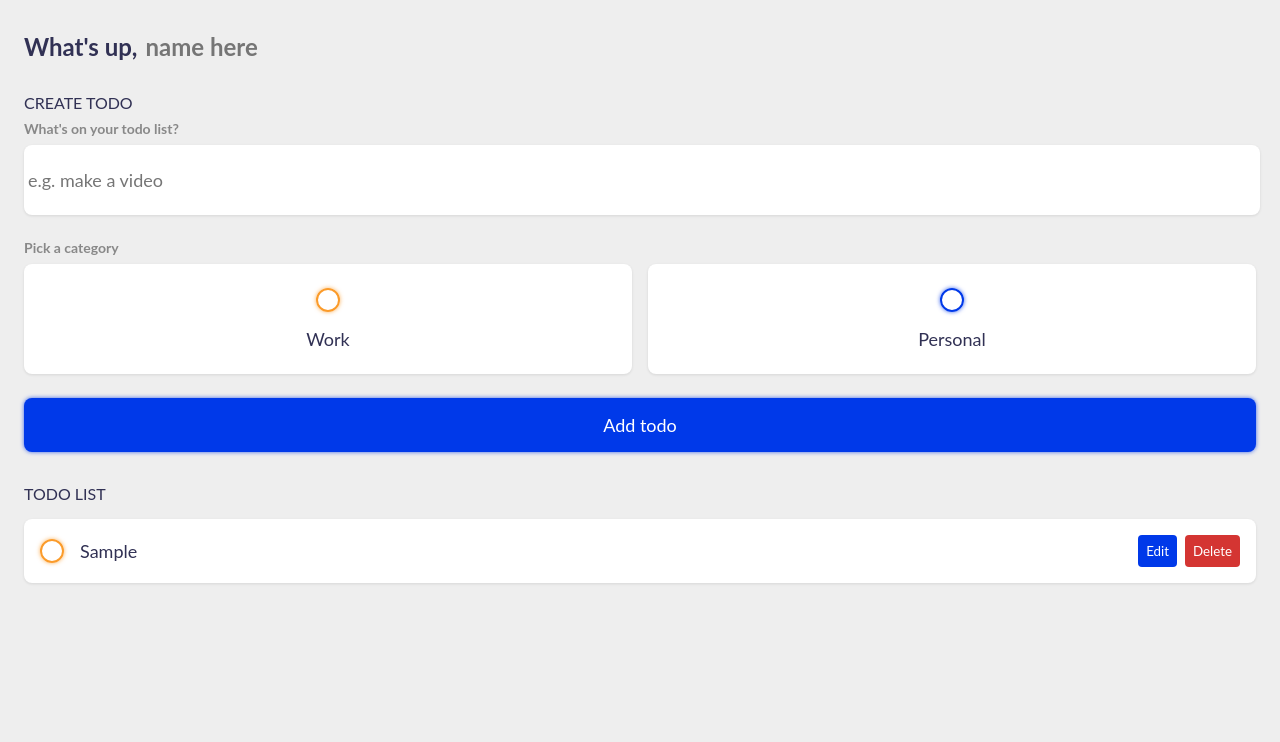
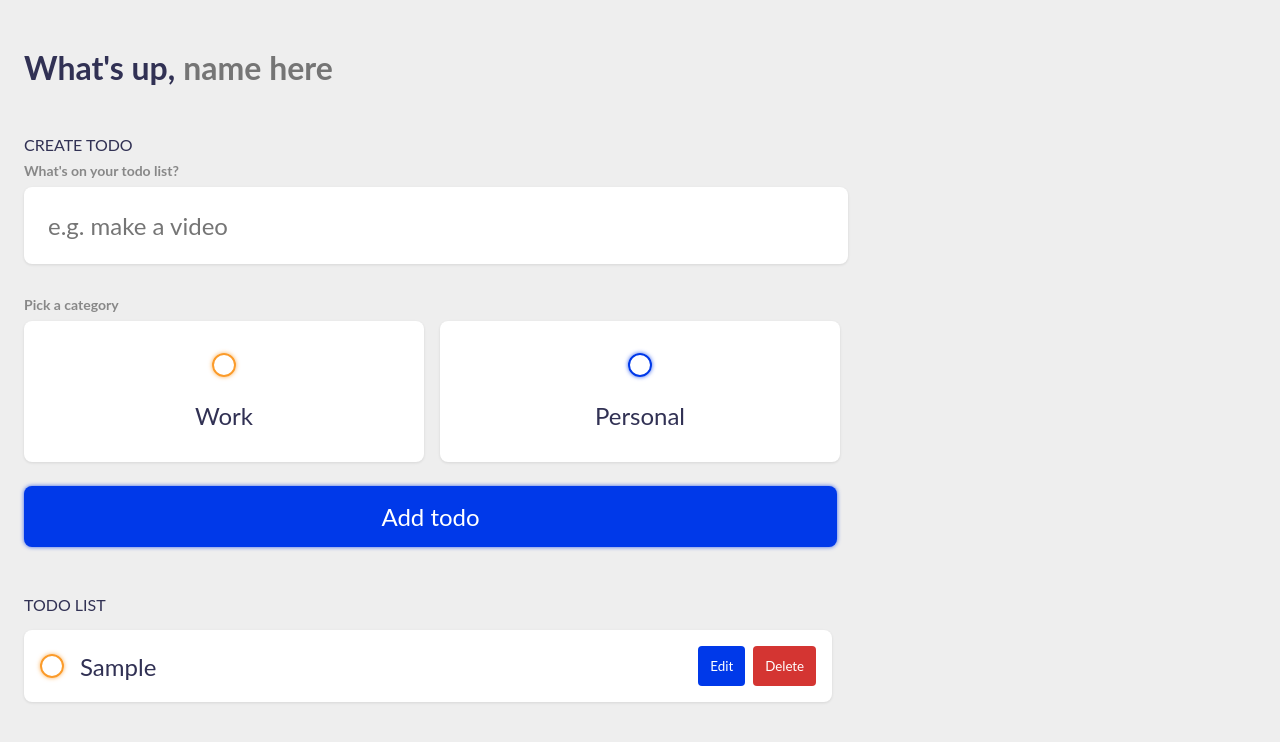
Before and after one commit to Jannie-pro/TodoApp, a plain HTML site: page index.html in a window 1280 px wide. Both pictures are taken after typing "Sample" into the empty fields and a click on the input "Add todo". Drawn offline with Linux system fonts and the light colour scheme.

Commit message:
made some adjustments

```diff
--- a/scripts/script.js
+++ b/scripts/script.js
@@ -109,7 +109,7 @@ function editTodos() {
     const edit = todoItem.querySelector(".edit");
     const content = todoItem.querySelector(".todo-content");
     const input = content.querySelector("input");
-    edit.addEventListener("click", (e) => {
+    edit.addEventListener("click", () => {
       input.removeAttribute("readonly");
       input.focus();
       input.addEventListener("blur", (e) => {
--- a/styles/style.css
+++ b/styles/style.css
@@ -132,7 +132,7 @@ input[type="checkbox"] {
 
 .bubble::after {
     content: "";
-    display: block;
+    /* display: block; */
     opacity: 0;
     width: 0px;
     height: 0px;
@@ -236,3 +236,43 @@ input:checked~.bubble::after {
     text-decoration: line-through;
     color: var(--grey);
 }
+
+@media (min-width: 768px) {
+    section {
+        margin-top: 3rem;
+        margin-bottom: 3rem;
+    }
+    .greeting .title,
+    .greeting .title input {
+        font-size: 2rem;
+    }
+    .create-todo input[type="text"] {
+        font-size: 1.5rem;
+        padding: 1.5rem;
+        margin-bottom: 2rem;
+        width: 63%;
+    }
+    .create-todo .options {
+        grid-template-columns: repeat(3, 1fr);
+    }
+    .create-todo .options label {
+        padding: 2rem;
+    }
+    .create-todo .options label div {
+        font-size: 1.5rem;
+        margin-top: 1.5rem;
+    }
+    .create-todo input[type="submit"] {
+        font-size: 1.5rem;
+        width: 66%;
+    }
+    .todo-item .todo-content input {
+        font-size: 1.5rem;
+    }
+    .todo-item .actions button {
+        padding: 0.75rem;
+    }
+    .todo-list .todo-item{
+        width: 63%;
+    }
+}
```
